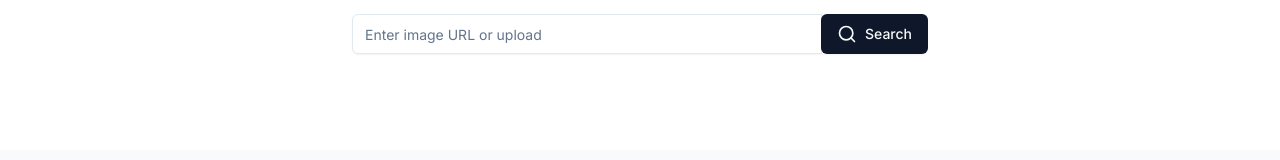
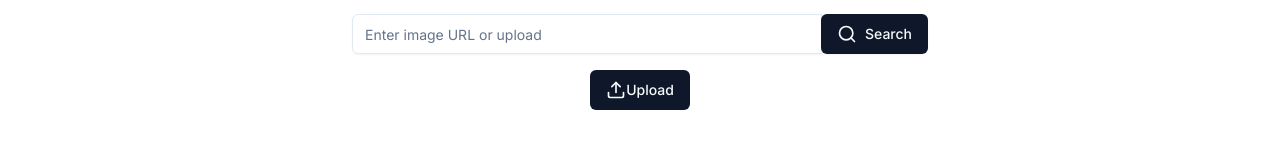
Before and after one commit to YogeshK34/FaceSearchAI, a Next.js app: page /page1 in a window 1280 px wide. Shown: the part 290-450 px from the top of the page. Built offline with nearby package versions, Linux system fonts and the light colour scheme.

Commit message:
added Upload Vutton

```diff
--- a/app/layout.tsx
+++ b/app/layout.tsx
@@ -1,12 +1,13 @@
 import type { Metadata } from "next";
 import { Inter } from "next/font/google";
 import "./globals.css";
+import { Providers } from "../app/providers";
 
 const inter = Inter({ subsets: ["latin"] });
 
 export const metadata: Metadata = {
   title: "Face SearchAI",
-  description: "SAAS Starter Kit with Stripe, Supabase, Postgres",
+  description: "Find Faces in seconds",
 };
 
 export default function RootLayout({
@@ -18,7 +19,9 @@ export default function RootLayout({
     <html lang="en">
       {/* Required for pricing table */}
       <script async src="https://js.stripe.com/v3/pricing-table.js"></script>
-      <body className={inter.className}>{children}</body>
+      <body className={inter.className}>
+        <Providers>{children}</Providers>
+      </body>
     </html>
   );
 }
--- a/app/page1/page.tsx
+++ b/app/page1/page.tsx
@@ -1,5 +1,5 @@
 "use client";
-import { useState } from "react";
+import { useEffect, useState } from "react";
 import { Button } from "@/components/ui/button";
 import { Input } from "@/components/ui/input";
 import {
@@ -11,16 +11,27 @@ import {
   CardTitle,
 } from "@/components/ui/card";
 import { Avatar, AvatarFallback, AvatarImage } from "@/components/ui/avatar";
-import { Search, Menu, X } from "lucide-react";
+import { Search, Menu, X, Upload } from "lucide-react";
 import { useRouter } from "next/navigation";
 import confetti from "canvas-confetti";
+import { useTheme } from "next-themes";
 
 export default function Dashboard() {
   const [isMenuOpen, setIsMenuOpen] = useState(false);
+  const [mounted, setMounted] = useState(false);
+  const { theme, setTheme } = useTheme();
 
   const router = useRouter();
 
   const toggleMenu = () => setIsMenuOpen(!isMenuOpen);
+
+  useEffect(() => {
+    setMounted(true);
+  }, []);
+
+  if (!mounted) {
+    return null;
+  }
 
   return (
     <div className="min-h-screen bg-gray-50">
@@ -163,6 +174,12 @@ export default function Dashboard() {
               >
                 <Search className="h-5 w-5" />
                 <span className="ml-2">Search</span>
+              </Button>
+            </div>
+            <div className="flex justify-center items-center mt-4 cursor-pointer">
+              <Button type="submit">
+                <Upload className="h-5 w-5" />
+                Upload
               </Button>
             </div>
           </div>
--- /dev/null
+++ b/app/providers.tsx
@@ -0,0 +1,7 @@
+"use client";
+
+import { ThemeProvider } from "next-themes";
+
+export function Providers({ children }: { children: React.ReactNode }) {
+  return <ThemeProvider attribute="class">{children}</ThemeProvider>;
+}
--- a/package.json
+++ b/package.json
@@ -33,6 +33,7 @@
     "drizzle-orm": "^0.33.0",
     "lucide-react": "^0.428.0",
     "next": "^14.2.5",
+    "next-themes": "^0.4.3",
     "postgres": "^3.4.4",
     "react": "^18",
     "react-dom": "^18",
```
Also changed, not shown: 1 other file (tests, documents, lock files or other folders).
